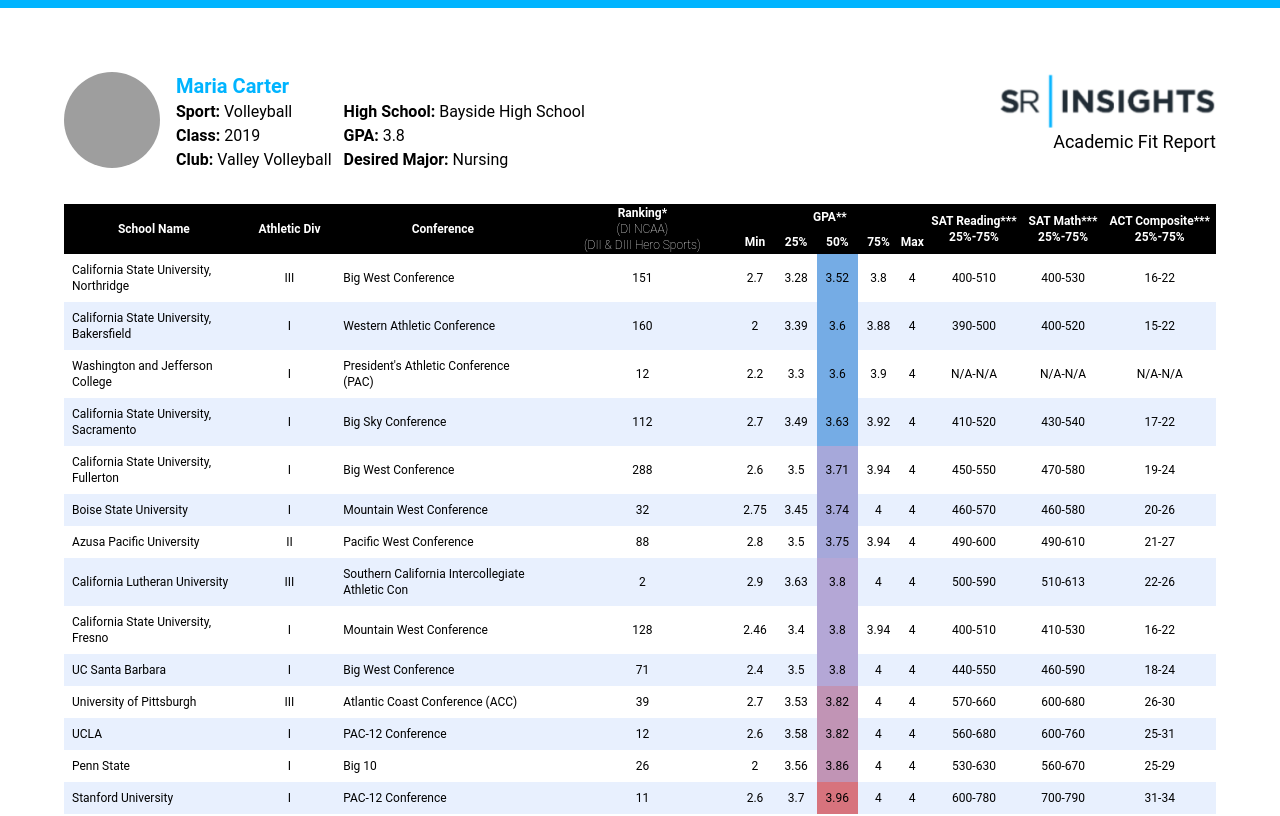
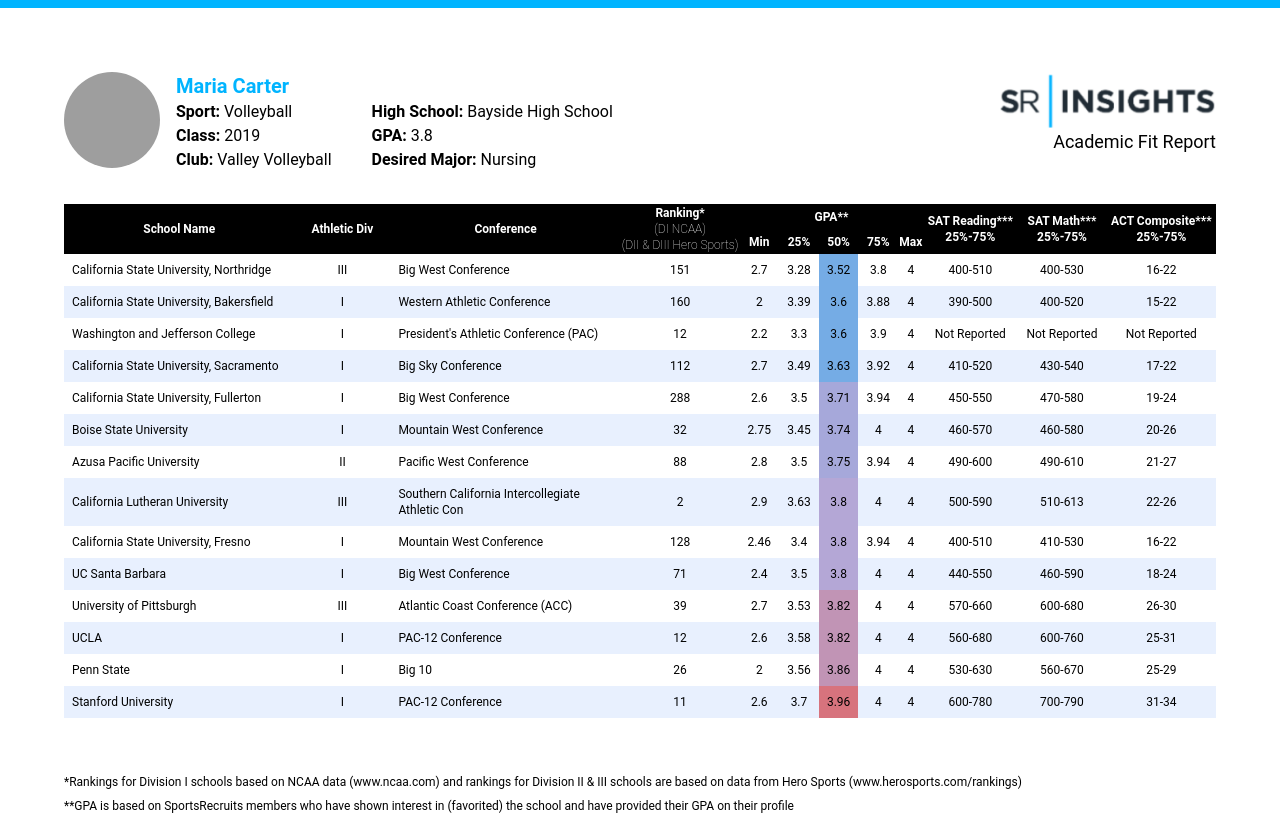
Before and after one commit to tato1114/vue-app, a Vue app: page / in a window 1280 px wide. Shown: the top 816 px of the page. Built offline with nearby package versions, Linux system fonts and the light colour scheme; grey boxes are pictures that could not be loaded.

Commit message:
Small style tweaks

```diff
--- a/src/components/AcademicFitReport.vue
+++ b/src/components/AcademicFitReport.vue
@@ -5,15 +5,15 @@
             <input class="text-default_blue text-xl font-bold" v-model="athleteName" @keyup="athleteNameChanged"
                 data-test="name" />
             <ul class="flex flex-col flex-wrap max-w-fit max-h-fit sm:max-h-20">
-                <li class="mr-3" data-test="sport">
+                <li class="mr-6 lg:mr-10" data-test="sport">
                     <label class="font-bold">Sport:</label>
                     {{ athlete.sport }}
                 </li>
-                <li class="mr-3" data-test="grad_year">
+                <li class="mr-6 lg:mr-10" data-test="grad_year">
                     <label class="font-bold">Class:</label>
                     {{ athlete.grad_year }}
                 </li>
-                <li class="mr-3" data-test="club">
+                <li class="mr-6 lg:mr-10" data-test="club">
                     <label class="font-bold">Club:</label>
                     {{ athlete.club.name }}
                 </li>
@@ -41,28 +41,28 @@
         <table class="w-full text-xs">
             <thead class="bg-black text-white">
                 <tr>
-                    <th rowspan="2" class="sm:w-1/6 sticky left-0 bg-black text-white">School Name</th>
+                    <th rowspan="2" class="w-1/5 sticky left-0 bg-black text-white">School Name</th>
                     <th rowspan="2" class="w-1/12 px-1.5">Athletic Div</th>
                     <th rowspan="2" class="w-1/5">Conference</th>
-                    <th rowspan="2" class="w-1/6 whitespace-nowrap">
+                    <th rowspan="2" class="w-1/12 whitespace-nowrap">
                         Ranking*
                         <br />
                         <span class="font-extralight">(DI NCAA)</span>
                         <br />
                         <span class="font-extralight">(DII & DIII Hero Sports)</span>
                     </th>
-                    <th colspan="5" class="w-1/6">GPA**</th>
-                    <th rowspan="2" class="whitespace-nowrap px-1.5">
+                    <th colspan="5" class="w-min">GPA**</th>
+                    <th rowspan="2" class="whitespace-nowrap px-1">
                         SAT Reading***
                         <br />
                         25%-75%
                     </th>
-                    <th rowspan="2" class="whitespace-nowrap px-1.5">
+                    <th rowspan="2" class="whitespace-nowrap px-2.5">
                         SAT Math***
                         <br />
                         25%-75%
                     </th>
-                    <th rowspan="2" class="whitespace-nowrap px-1.5">
+                    <th rowspan="2" class="whitespace-nowrap px-1">
                         ACT Composite***
                         <br />
                         25%-75%
--- a/src/components/DataRow.vue
+++ b/src/components/DataRow.vue
@@ -9,14 +9,14 @@
         <GPAColumn :gpa="data.gpa['50%']" data-test="gpa-50" />
         <td class="p-2 text-center" data-test="gpa-75">{{ data.gpa['75%'] }}</td>
         <td class="p-2 text-center" data-test="gpa-max">{{ data.gpa.max }}</td>
-        <td class="p-2 text-center" data-test="sat-reading">{{ data.sat.reading.min }}-{{ data.sat.reading.max }}</td>
-        <td class="p-2 text-center" data-test="sat-math">{{ data.sat.math.min }}-{{ data.sat.math.max }}</td>
-        <td class="p-2 text-center" data-test="act">{{ data.act.min }}-{{ data.act.max }}</td>
+        <td class="p-2 text-center" data-test="sat-reading">{{ satReading }}</td>
+        <td class="p-2 text-center" data-test="sat-math">{{ satMath }}</td>
+        <td class="p-2 text-center" data-test="act">{{ act }}</td>
     </tr>
 </template>
 
 <script setup>
-import { defineProps, reactive } from 'vue';
+import { computed, defineProps, reactive } from 'vue';
 import GPAColumn from './GPAColumn.vue';
 
 const props = defineProps({
@@ -26,4 +26,8 @@
     }
 })
 const { data } = reactive(props)
+
+const satReading = computed(() => (data.sat.reading.min > 0 && data.sat.reading.max > 0) ? `${data.sat.reading.min}-${data.sat.reading.max}` : 'Not Reported')
+const satMath = computed(() => (data.sat.math.min > 0 && data.sat.math.max > 0) ? `${data.sat.math.min}-${data.sat.math.max}` : 'Not Reported')
+const act = computed(() => (data.act.min > 0 && data.act.max > 0) ? `${data.act.min}-${data.act.max}` : 'Not Reported')
 </script>
```
